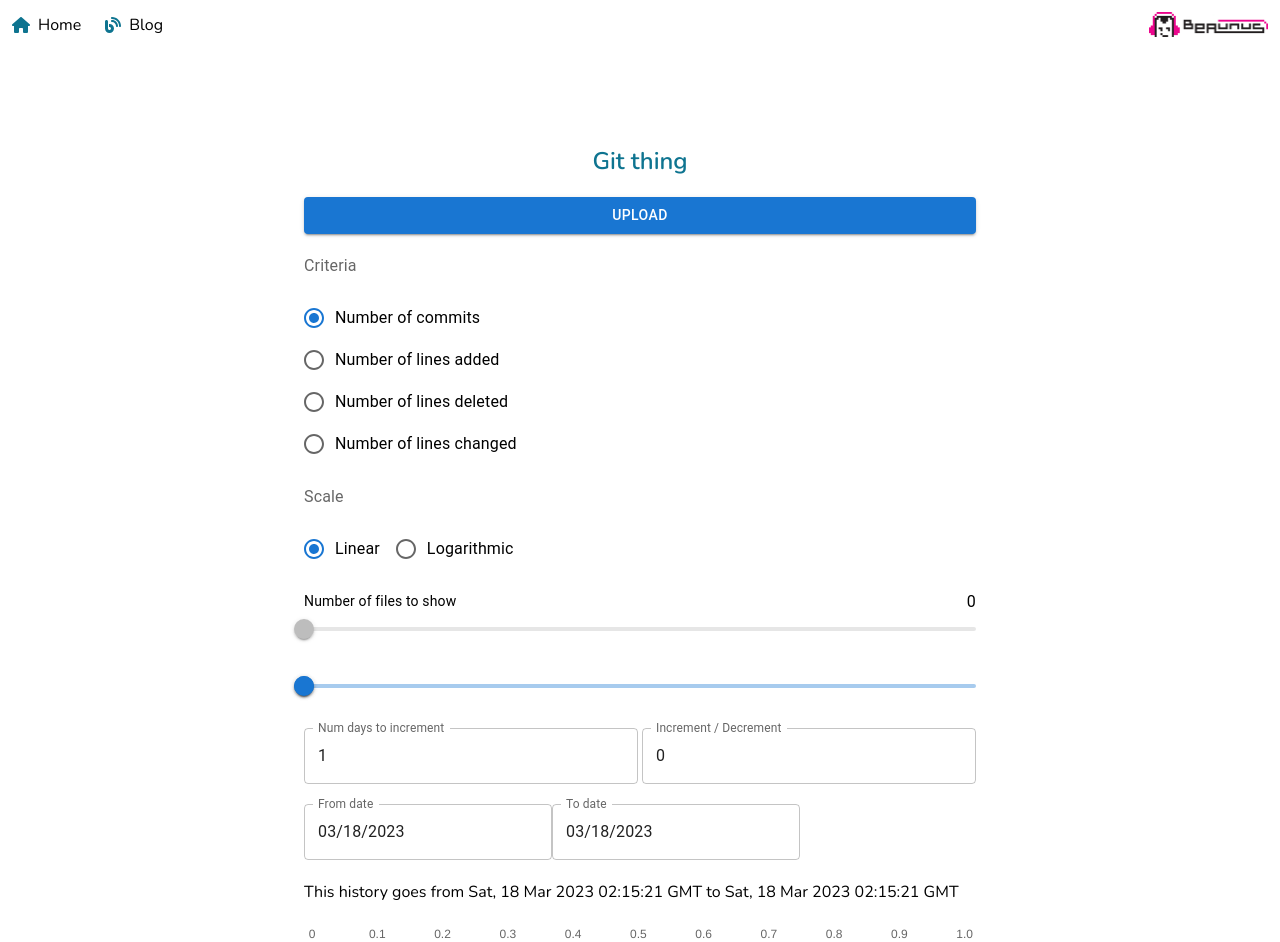
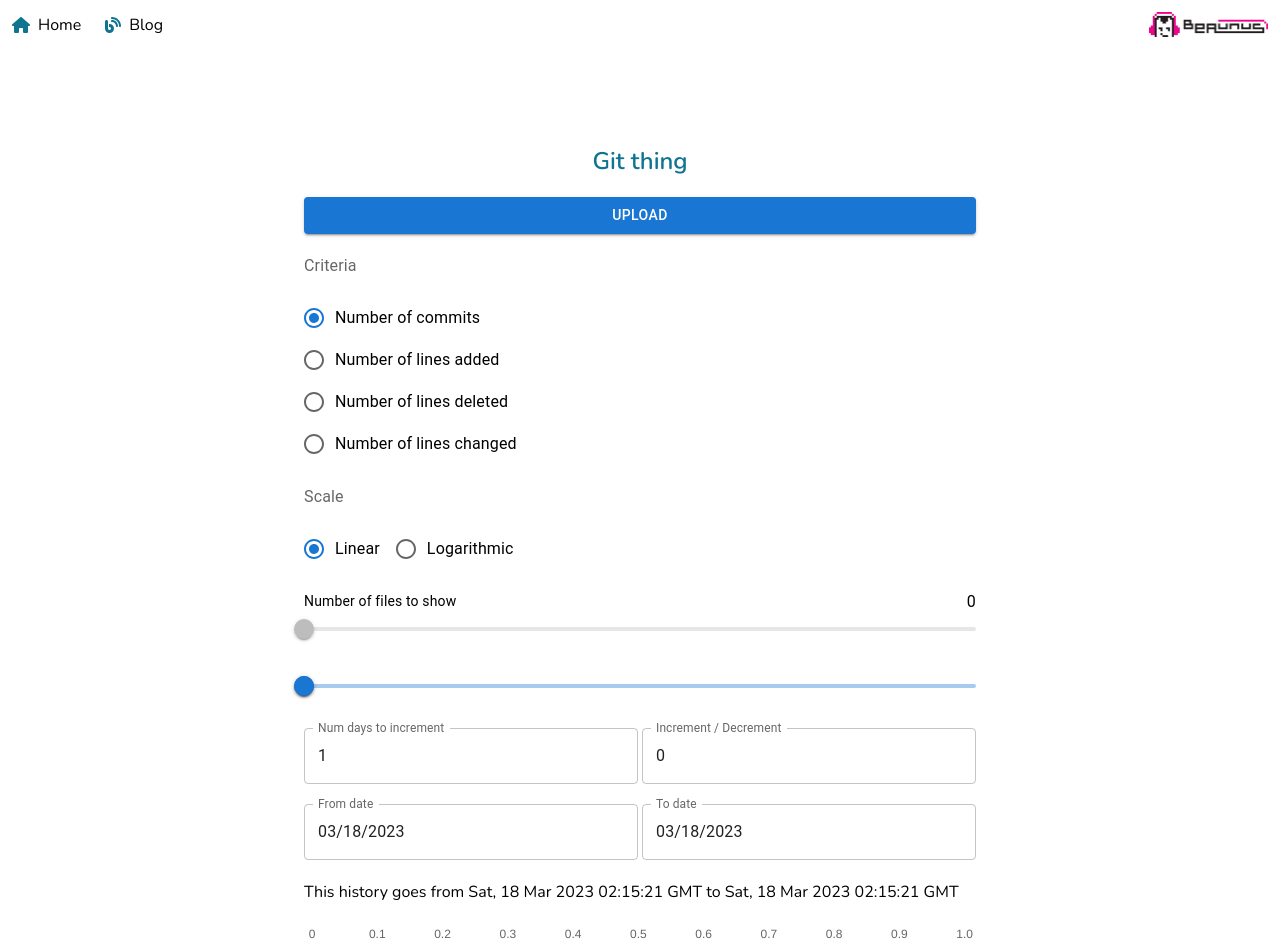
Before and after one commit to beaunus/beaunus.com, a Next.js app: page /blog/git-thing in a window 1280 px wide. Shown: the top 942 px of the page. Built offline with nearby package versions, Linux system fonts and the light colour scheme; no server answers.

Commit message:
feature: improve styling on date picker row

```diff
--- a/pages/blog/git-thing.tsx
+++ b/pages/blog/git-thing.tsx
@@ -257,8 +257,9 @@ const GitThing: NextPage = () => {
               />
             </div>
             <LocalizationProvider dateAdapter={AdapterDayjs}>
-              <div className="flex">
+              <div className="flex gap-1">
                 <DatePicker
+                  className="grow"
                   disabled={!dateRangeOfHistory}
                   label="From date"
                   onChange={(newValue) => {
@@ -267,6 +268,7 @@ const GitThing: NextPage = () => {
                   value={fromDay}
                 />
                 <DatePicker
+                  className="grow"
                   disabled={!dateRangeOfHistory}
                   label="To date"
                   onChange={(newValue) => {
```
